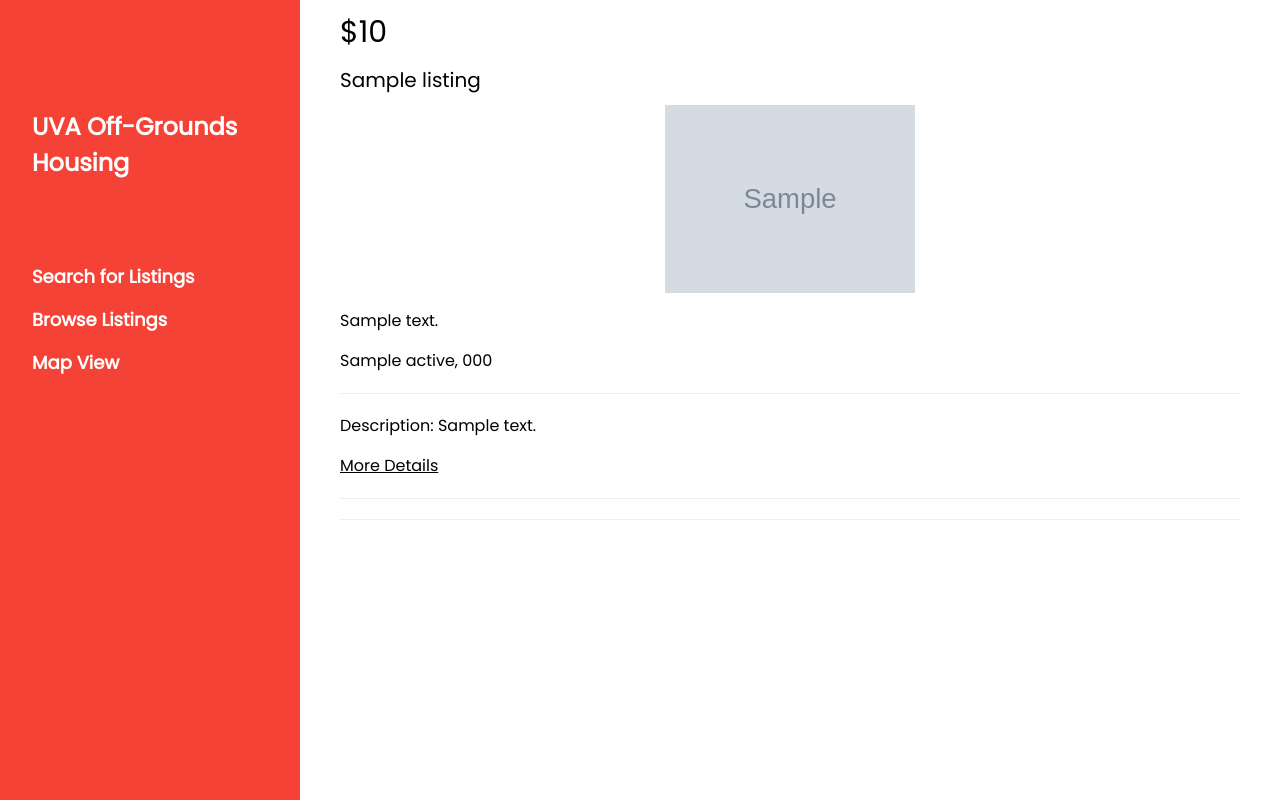
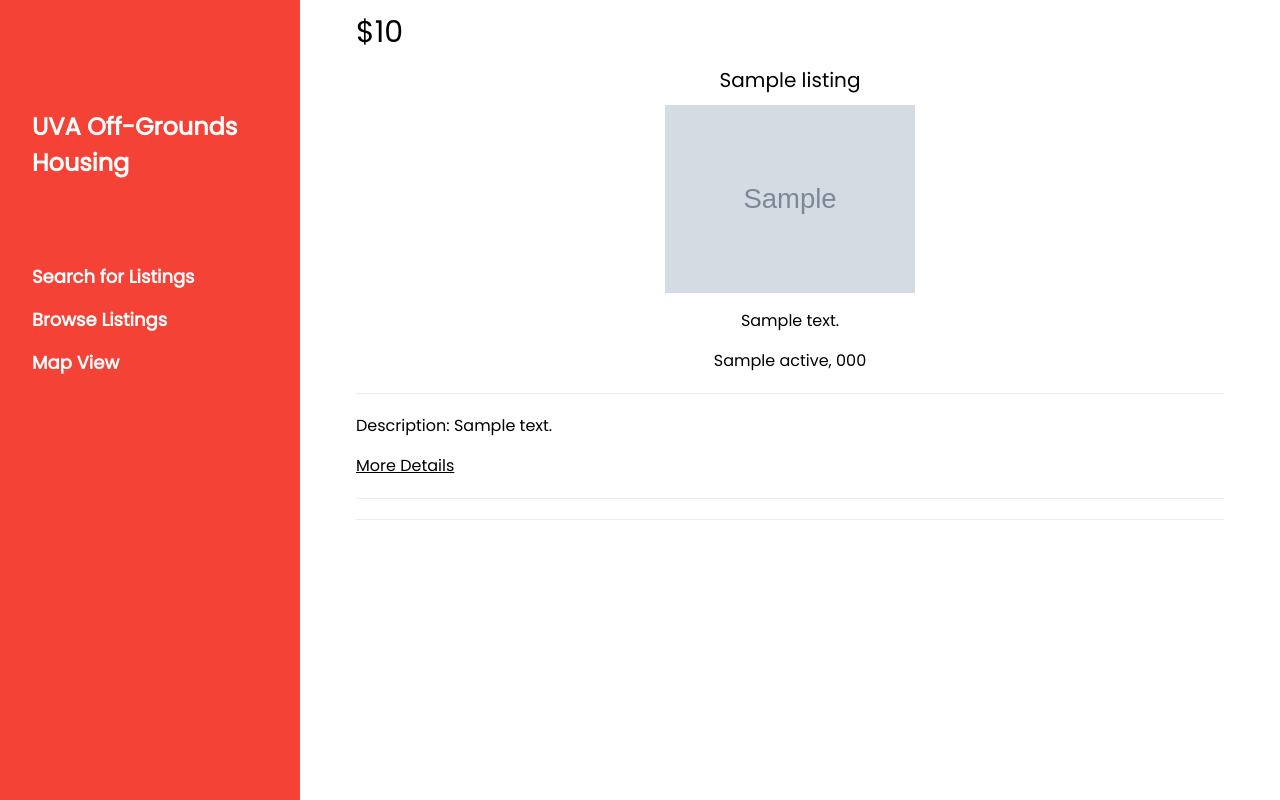
Before and after one commit to kb5ux/Django-Web-App---Off-Grounds-Housing, a Django app: page /housing/search_results/ in a window 1280 px wide. Run offline with Django 3.2, Linux system fonts and the light colour scheme; tables that the repository leaves empty hold one stand-in row (values such as "Sample post"); grey boxes marked "Sample" are stand-in pictures; some libraries are stand-ins or nearby versions.

Commit message:
editing html

```diff
--- a/templates/search_results.html
+++ b/templates/search_results.html
@@ -4,8 +4,8 @@
 
 {% block content %}
 <section>
-    <div class="container">
-      <div class="row">
+    <div class="w3-container">
+      <div class="w3-row">
         {% if listings %}
           {% for listing in listings %}
           <div>
@@ -17,7 +17,7 @@
                 </div>
                 <div>
                   <div>
-                    <h4 class="text-center">{{ listing.title }}</h4>
+                    <h4 class="w3-center">{{ listing.title }}</h4>
                      <div class="content-section" align="center">
                         <div class="media">
                             {% if listing.image %}
@@ -25,9 +25,9 @@
                             {% endif %}
                         </div>
                     </div>
-                    <p class="text-center">
+                    <p class="w3-center">
                       <i></i> {{ listing.street_address }}</p>
-                    <p class="text-center">
+                    <p class="w3-center">
                       <i class="text-secondary"></i> {{ listing.city }} {{ listing.state }}, {{ listing.zipcode }}</p>
                   </div>
                   <hr>
```
